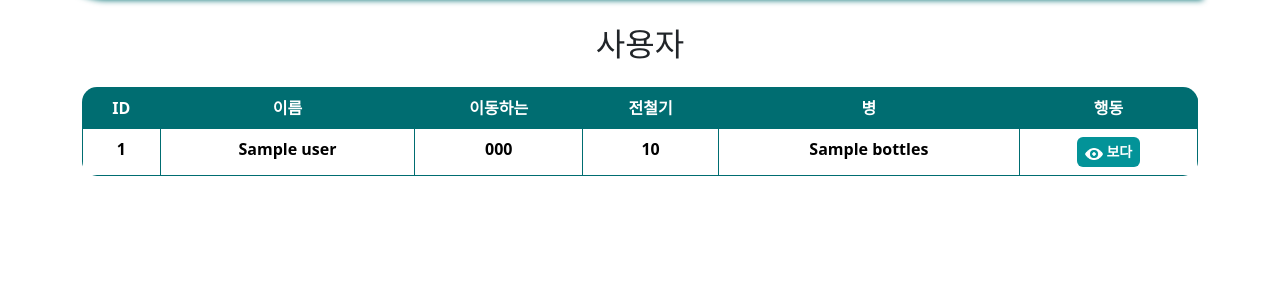
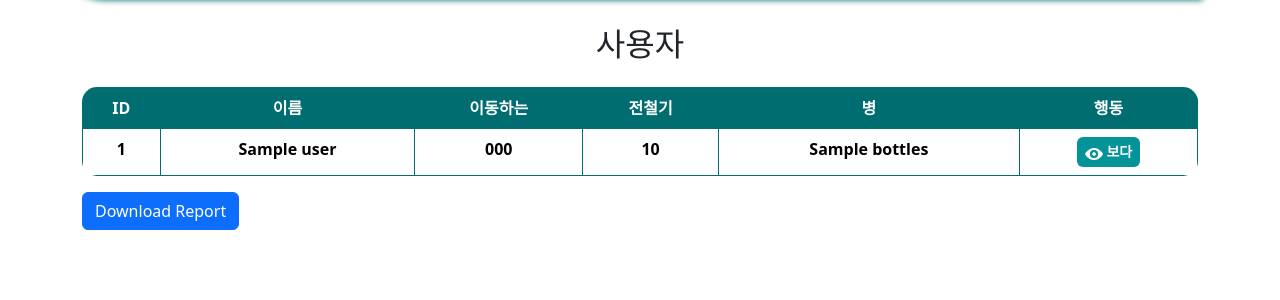
Before and after one commit to praneswara/polygreen, a Flask app: template templates/admin/users.html in a window 1280 px wide. Shown: the part 99-399 px from the top of the page. Run offline with Flask 3, Linux system fonts and the light colour scheme; the template is opened without the code that fills it: most values are stand-ins (such as "Sample title", 1, 10 or a date in 2020); some libraries are stand-ins or nearby versions.

Commit message:
Update users.html

```diff
--- a/templates/admin/users.html
+++ b/templates/admin/users.html
@@ -37,6 +37,7 @@
     {% endfor %}
   </tbody>
 </table>
+  <a href="/admin/users/report" class="btn btn-primary">Download Report</a>
 </div>
 <style>
     .header-table th{
```
